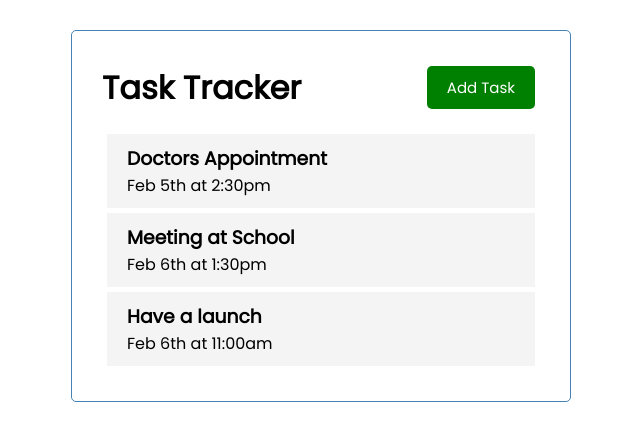
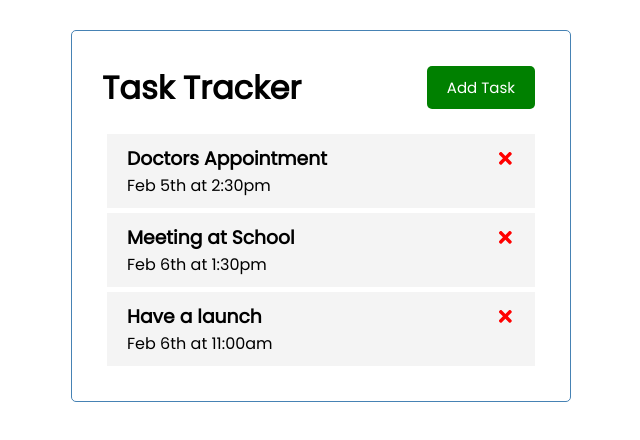
Before and after one commit to keer2345/reactjs-crash-course-2021, a React (Create React App) app: page / in a window 1280 px wide. Shown: the top 440 px of the page, without its empty margins (319-959 px from the left). Built offline with nearby package versions, Linux system fonts and the light colour scheme; the HTML template or start-up script is replaced by a standard one.

Commit message:
react-icons

```diff
--- a/package.json
+++ b/package.json
@@ -8,6 +8,7 @@
     "@testing-library/user-event": "^12.1.10",
     "react": "^17.0.2",
     "react-dom": "^17.0.2",
+    "react-icons": "^4.2.0",
     "react-scripts": "4.0.3",
     "web-vitals": "^1.0.1"
   },
--- a/src/components/Task.js
+++ b/src/components/Task.js
@@ -1,7 +1,12 @@
+import { FaTimes } from 'react-icons/fa'
+
 const Task = ({ task }) => {
   return (
     <div className="task">
-      <h3>{task.text}</h3>
+      <h3>
+        {task.text}
+        <FaTimes style={{ color: 'red', cursor: 'pointer' }} />
+      </h3>
       <p>{task.day}</p>
     </div>
   )
```
Also changed, not shown: 2 other files (tests, documents, lock files or other folders).
